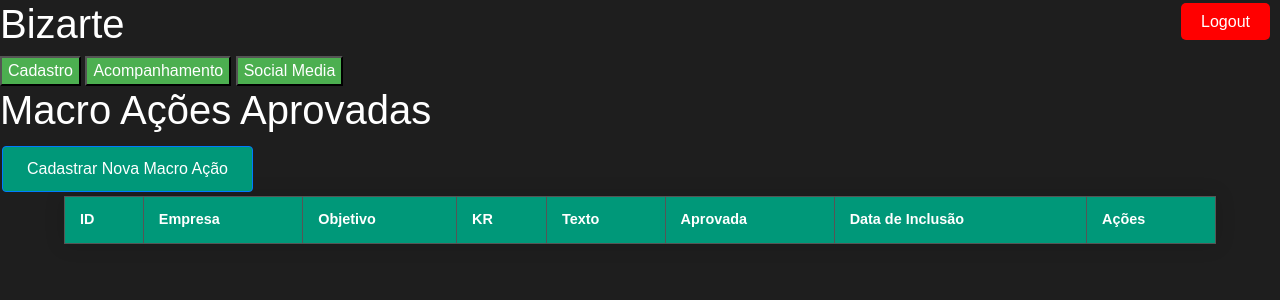
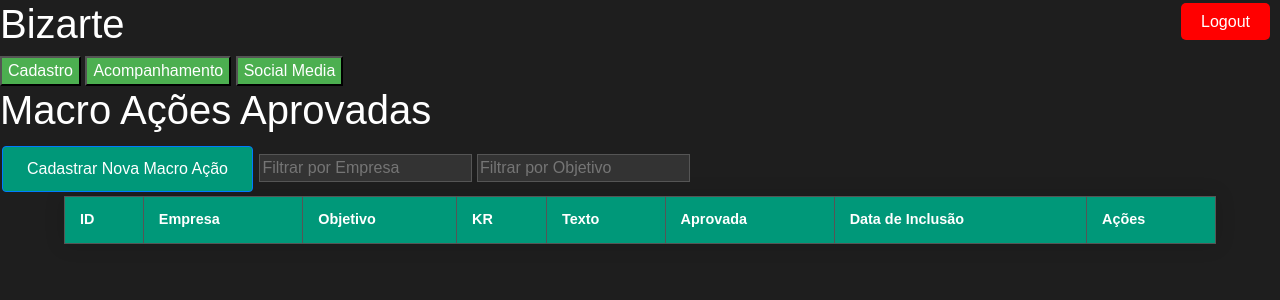
Before and after one commit to danielteixeiralima/kanba, a Flask app: page /listar_macro_acoes_aprovadas in a window 1280 px wide. Shown: the top 300 px of the page. Run offline with Flask 3, Linux system fonts and the light colour scheme; the visitor is signed in with stand-in values (Sample User, id 1); data that the repository does not hold is empty; parts of the project's set-up code (start-up, migrations or seed data) failed here and were passed over; some libraries are stand-ins or nearby versions.

Commit message:
Filtro paginas de usuário e macroacao

```diff
--- a/models.py
+++ b/models.py
@@ -20,6 +20,7 @@ class Empresa(db.Model):
     objetivos_principais = db.Column(db.Text)
     historico_interacoes = db.Column(db.Text)
     vincular_instagram = db.Column(db.String(200))
+    vincular_anuncio = db.Column(db.String(200))
 
 
 
--- a/templates/base.html
+++ b/templates/base.html
@@ -47,7 +47,7 @@
     <button class="dropbtn">Acompanhamento</button>
     <div class="dropdown-content">
         <a href="{{ url_for('revisao_sprint_semana') }}">Sprint da Semana</a>
-        <a href="#">Tarefas da Semana</a>
+        <a href="#">Montagem Sprint da Semana - GPT4</a>
     </div>
     </div>
 
--- a/templates/listar_macro_acoes_aprovadas.html
+++ b/templates/listar_macro_acoes_aprovadas.html
@@ -3,7 +3,9 @@
 {% block content %}
     <h1>Macro Ações Aprovadas</h1>
     <a href="{{ url_for('cadastrar_macro_acao') }}" class="btn btn-primary">Cadastrar Nova Macro Ação</a>
-    <table class="styled-table">
+    <input type="text" id="filter-empresa" placeholder="Filtrar por Empresa">
+    <input type="text" id="filter-objetivo" placeholder="Filtrar por Objetivo">
+    <table class="styled-table" id="macro-acoes-table">
         <thead>
             <tr>
                 <th>ID</th>
@@ -16,7 +18,7 @@
                 <th>Ações</th>
             </tr>
         </thead>
-        <tbody>
+        <tbody id="macro-acoes-table-body">
             {% for acao in macro_acoes %}
             <tr>
                 <td>{{ acao.id }}</td>
@@ -34,4 +36,30 @@
             {% endfor %}
         </tbody>
     </table>
+
+    <script>
+    var filters = {
+        'empresa': '',
+        'objetivo': ''
+    };
+
+    function applyFilters() {
+        var rows = document.getElementById('macro-acoes-table-body').rows;
+        for (var i = 0; i < rows.length; i++) {
+            var empresa = rows[i].cells[1].innerText.toLowerCase();
+            var objetivo = rows[i].cells[2].innerText.toLowerCase();
+            rows[i].style.display = empresa.indexOf(filters.empresa) > -1 && objetivo.indexOf(filters.objetivo) > -1 ? '' : 'none';
+        }
+    }
+
+    document.getElementById('filter-empresa').addEventListener('keyup', function() {
+        filters.empresa = this.value.toLowerCase();
+        applyFilters();
+    });
+
+    document.getElementById('filter-objetivo').addEventListener('keyup', function() {
+        filters.objetivo = this.value.toLowerCase();
+        applyFilters();
+    });
+    </script>
 {% endblock %}
--- a/templates/listar_revisao_sprint_semana.html
+++ b/templates/listar_revisao_sprint_semana.html
@@ -16,6 +16,7 @@
                 <th>Grupo de Usuários</th>
                 <th onclick="sortTable(2)">Data de Criação</th>
                 <th onclick="sortTable(2)">Status do Sprint</th>
+                <th onclick="sortTable(2)">Observações</th> <!-- nova coluna para Observações -->
                 <th>Ações</th>
             </tr>
         </thead>
@@ -30,6 +31,7 @@
                 <td>{{ sprint.usuario_grupo }}</td>
                 <td>{{ sprint.data_criacao.strftime('%d/%m/%Y') }}</td>
                 <td>{{ sprint.dado_1_sprint['status'] }}</td>
+                <td>{{ sprint.dado_1_sprint['observacoes'] }}</td> <!-- novo campo de dados para Observações -->
                 <td>
                     <a href="{{ url_for('atualizar_sprint_revisao', sprint_id=sprint.id) }}" class="btn btn-primary">Atualizar</a>
                     <a href="{{ url_for('deletar_sprint', id=sprint.id, redirect_page='revisao') }}" class="btn btn-danger">Deletar</a>
```
Also changed, not shown: migrations/versions/59ab5cccfece_campo_vincular_anuncio_db_column_db_.py (added, +32 -0 lines), templates/listar_usuarios.html (+22 -2 lines), token.json (+1 -1 lines).
